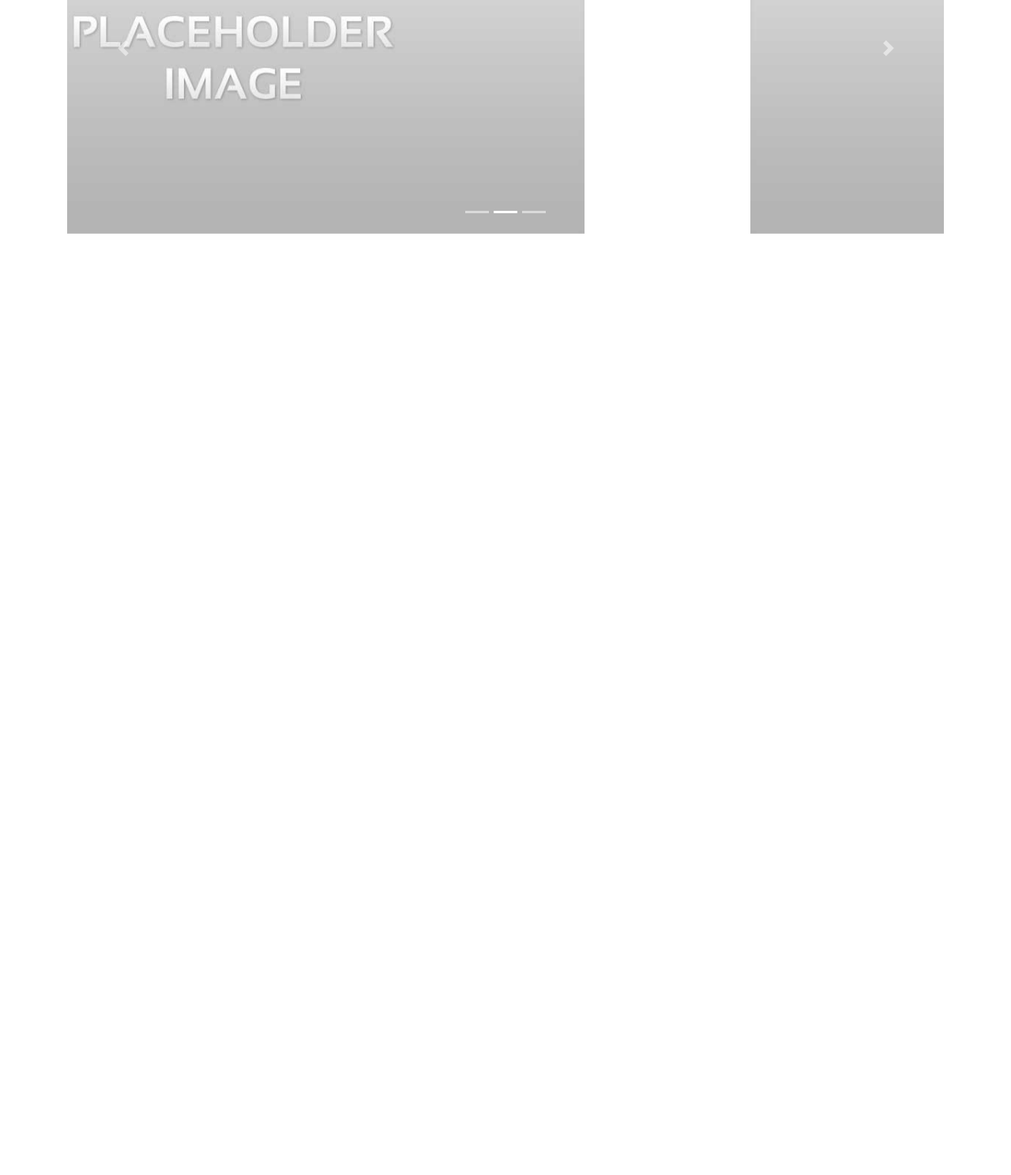
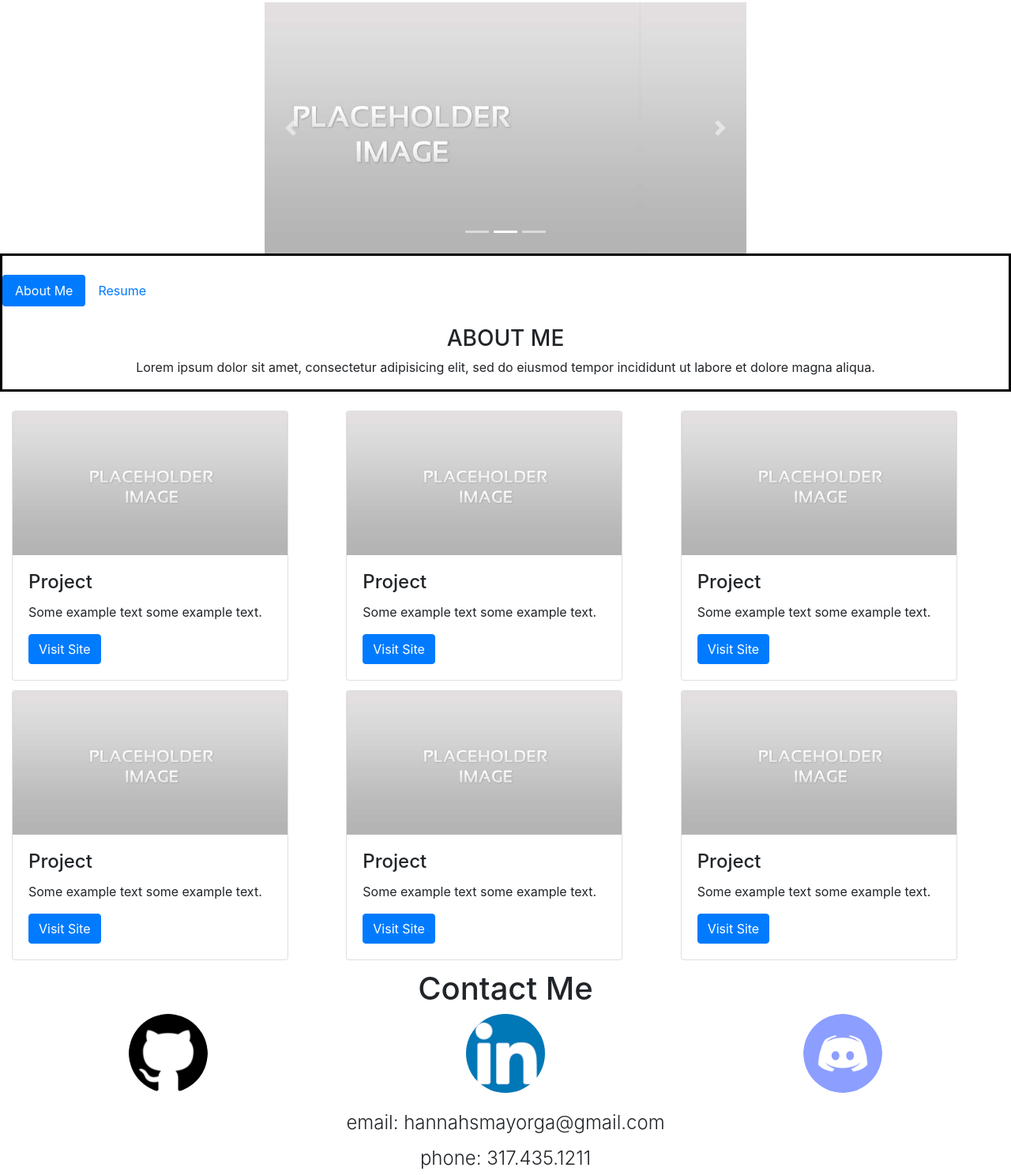
Before and after one commit to Hannah-Mayorga/hannah-mayorga.github.io, a plain HTML site: page index.html in a window 1280 px wide. Shown: the part 552-2040 px from the top of the page at 79% size. Before the commit the page ends 848 px from the top, so only its background shows below. Drawn offline with nearby package versions, Linux system fonts and the light colour scheme.

Commit message:
bootstrap

```diff
--- a/index.html
+++ b/index.html
@@ -19,12 +19,13 @@
 </head>
 
 <body>
-    <img>
+
     <div class="container">
         <header class="jumbotron text-center">
+            <div id="profile"></div>
             <h1>HANNAH MAYORGA</h1>
             <small>Future Web & Game Developer</small>
-            <nav class="flex-container">
+            <nav class="flex-nav">
                 <div>
                     <img src="resources/about-icon.png">
                 </div>
@@ -35,11 +36,13 @@
                     <img src="resources/contact-icon.png">
                 </div>
             </nav>
-        </header>
     </div>
+    </header>
+
 
     <!--About-->
     <section>
+        <!--Carousel-->
         <article class='carousel slide container' id='pictures' data-ride='carousel'>
             <ul class='carousel-indicators'>
                 <li data-target='#pictures' data-slide-to='0' class='active'></li>
@@ -49,13 +52,13 @@
 
             <div class="carousel-inner">
                 <div class="carousel-item active">
-                    <img src="resources/placeholder.jpg" alt="" width="900">
+                    <img src="resources/placeholder.jpg" alt="" width="100%">
                 </div>
                 <div class="carousel-item">
-                    <img src="resources/placeholder.jpg" alt="" width="900">
+                    <img src="resources/placeholder.jpg" alt="" width="100%">
                 </div>
                 <div class="carousel-item ">
-                    <img src="resources/placeholder.jpg" alt="" width="900">
+                    <img src="resources/placeholder.jpg" alt="" width="100%">
                 </div>
             </div>
 
@@ -65,19 +68,107 @@
             <a class="carousel-control-next" href="#pictures" data-slide="next">
                 <span class="carousel-control-next-icon"></span>
             </a>
-
+            <!--About/Resume-->
         </article>
-
+        <article class="text-center about-box">
+            <img>
+            <ul class="nav nav-pills" role="tablist">
+                <li class="nav-item">
+                    <a class="nav-link active" data-toggle="pill" href="#about">About Me</a>
+                </li>
+                <li class="nav-item">
+                    <a class="nav-link" data-toggle="pill" href="#resume">Resume</a>
+                </li>
+            </ul>
+            <div class="tab-content">
+                <!--About-->
+                <div id="about" class="container tab-pane active"><br>
+                    <h3>ABOUT ME</h3>
+                    <p>Lorem ipsum dolor sit amet, consectetur adipisicing elit,
+                        sed do eiusmod tempor incididunt ut labore et dolore magna aliqua.</p>
+                </div>
+                <!--Resume-->
+                <div id="resume" class="container tab-pane fade"><br>
+                    <h3>Resume</h3>
+                    <p>Ut enim ad minim veniam, quis nostrud exercitation ullamco
+                        laboris nisi ut aliquip ex ea commodo consequat.</p>
+                </div>
+        </article>
+    </section>
+    <br>
+    <!--Portfolio-->
+    <section>
+        <article class="container-fluid">
+            <div class="card-columns">
+                <div class="card" style="width:350px">
+                    <img class="card-img-top" src="resources/placeholder.jpg" alt="Card image" style="width:100%">
+                    <div class="card-body">
+                        <h4 class="card-title">Project</h4>
+                        <p class="card-text">Some example text some example text.</p>
+                        <a href="#" class="btn btn-primary">Visit Site</a>
+                    </div>
+                </div>
+                <div class="card" style="width:350px">
+                    <img class="card-img-top" src="resources/placeholder.jpg" alt="Card image" style="width:100%">
+                    <div class="card-body">
+                        <h4 class="card-title">Project</h4>
+                        <p class="card-text">Some example text some example text.</p>
+                        <a href="#" class="btn btn-primary">Visit Site</a>
+                    </div>
+                </div>
+                <div class="card" style="width:350px">
+                    <img class="card-img-top" src="resources/placeholder.jpg" alt="Card image" style="width:100%">
+                    <div class="card-body">
+                        <h4 class="card-title">Project</h4>
+                        <p class="card-text">Some example text some example text.</p>
+                        <a href="#" class="btn btn-primary">Visit Site</a>
+                    </div>
+                </div>
+                <div class="card" style="width:350px">
+                    <img class="card-img-top" src="resources/placeholder.jpg" alt="Card image" style="width:100%">
+                    <div class="card-body">
+                        <h4 class="card-title">Project</h4>
+                        <p class="card-text">Some example text some example text.</p>
+                        <a href="#" class="btn btn-primary">Visit Site</a>
+                    </div>
+                </div>
+                <div class="card" style="width:350px">
+                    <img class="card-img-top" src="resources/placeholder.jpg" alt="Card image" style="width:100%">
+                    <div class="card-body">
+                        <h4 class="card-title">Project</h4>
+                        <p class="card-text">Some example text some example text.</p>
+                        <a href="#" class="btn btn-primary">Visit Site</a>
+                    </div>
+                </div>
+                <div class="card" style="width:350px">
+                    <img class="card-img-top" src="resources/placeholder.jpg" alt="Card image" style="width:100%">
+                    <div class="card-body">
+                        <h4 class="card-title">Project</h4>
+                        <p class="card-text">Some example text some example text.</p>
+                        <a href="#" class="btn btn-primary">Visit Site</a>
+                    </div>
+                </div>
+            </div>
+        </article>
     </section>
 
-    <!--Portfolio-->
+    <!--Contact-->
     <section>
+        <h1 class="text-center">Contact Me</h1>
+        <article class="flex-social">
+            <div id="github">
 
-    </section>
+            </div>
+            <div id="linkedin">
 
-    <section>
+            </div>
+            <div id="discord">
 
-        <!--Contact-->
+            </div>
+        </article>
+        <br>
+        <p class="display-4 text-center">email: hannahsmayorga@gmail.com</p>
+        <p class="display-4 text-center">phone: 317.435.1211</p>
     </section>
 
     <footer>
--- a/style.css
+++ b/style.css
@@ -1,6 +1,62 @@
-.flex-container{
+/* Classes */
+.flex-nav{
     display: flex;
     flex-direction: row;
     justify-content: space-around;
 
 }
+.flex-social {
+    display: flex;
+    flex-direction: row;
+    justify-content: center;
+}
+.carousel{
+    width: 50%;
+}
+.about-box{
+    border: 3px black solid;
+}
+.display-4 {
+    font-size: 150%;
+}
+/* All Id's */
+#profile {
+    background: url(resources/profile.jpg);
+    background-repeat: no-repeat;
+    background-size: cover;
+    z-index: 1;
+    margin: auto;
+    height: 200px;
+    width: 200px;
+    border-radius: 50%;
+}
+#github {
+    background: url(resources/githubIcon.png);
+    background-repeat: no-repeat;
+    background-size: cover;
+    z-index: 1;
+    margin: auto;
+    height: 100px;
+    width: 100px;
+    border-radius: 50%;
+}
+#linkedin {
+    background: url(resources/linkedinIcon2.png);
+    background-repeat: no-repeat;
+    background-size: cover;
+    z-index: 1;
+    margin: auto;
+    height: 100px;
+    width: 100px;
+    border-radius: 50%;
+}
+#discord {
+    background: url(resources/discord-icon.png);
+    background-repeat: no-repeat;
+    background-size: cover;
+    z-index: 1;
+    margin: auto;
+    height: 100px;
+    width: 100px;
+    border-radius: 50%;
+}
```
Also changed, not shown: resources/discord-icon.png (added), resources/githubIcon.png (added), resources/linkedinIcon2.png (added), 3 other files.
